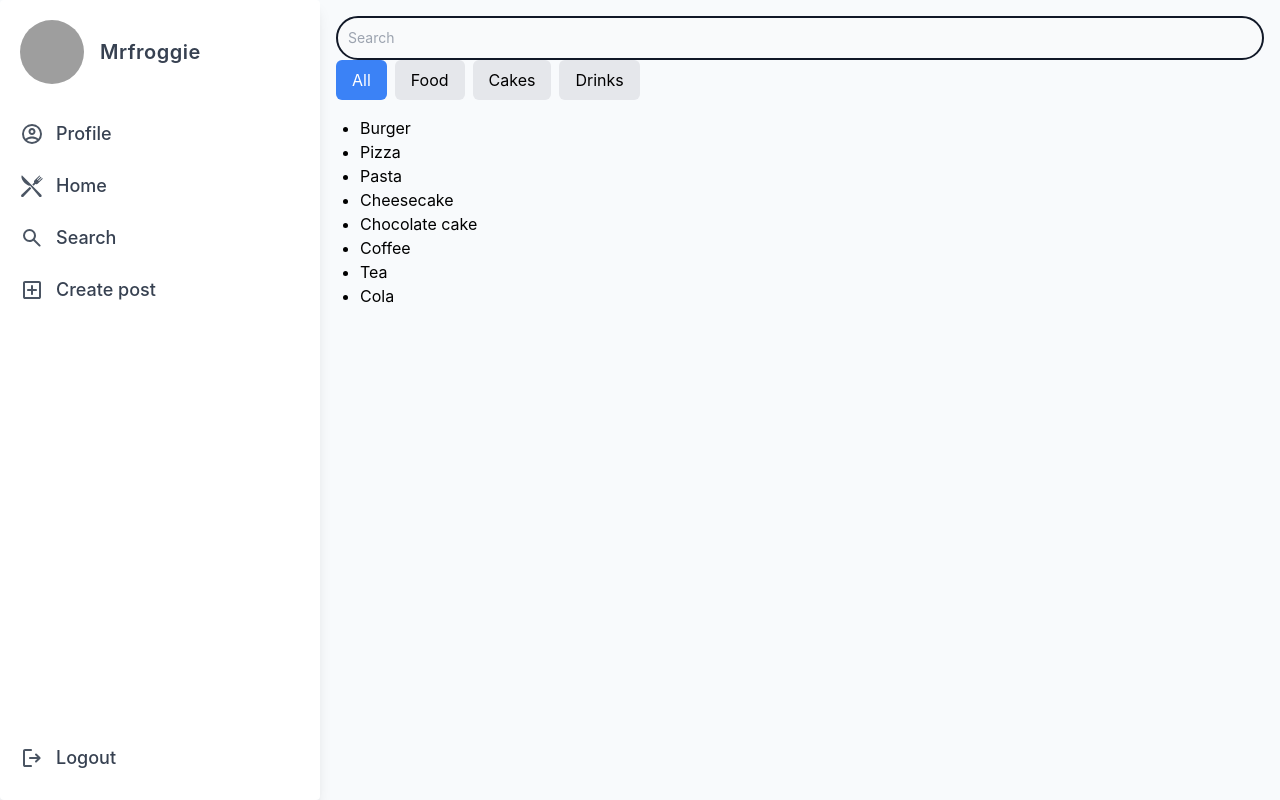
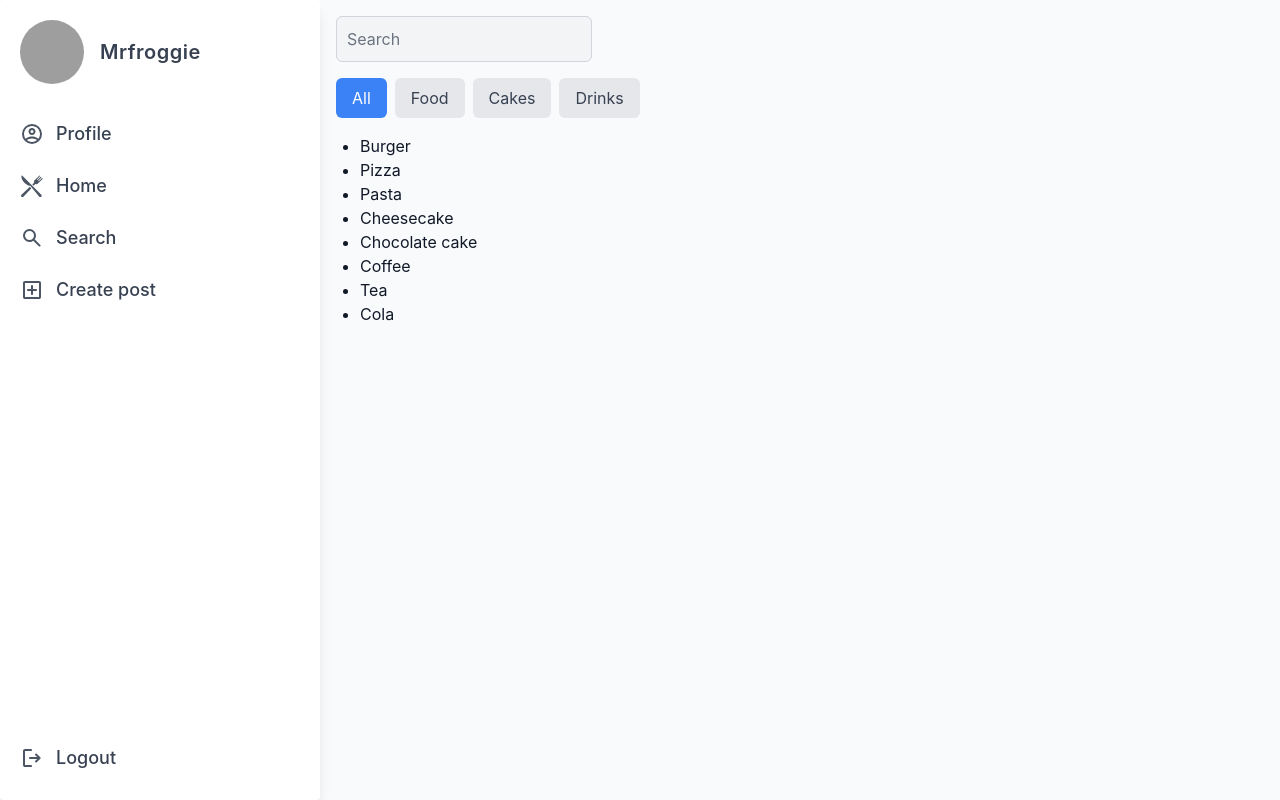
Before and after one commit to chas-academy/u08-business-idea-grupp4, a React (Vite) app in the folder client/: page /home/search in a window 1280 px wide. Built offline with nearby package versions, Linux system fonts and the light colour scheme; grey boxes are pictures that could not be loaded.

Commit message:
styling finished

```diff
--- a/client/src/pages/Search.jsx
+++ b/client/src/pages/Search.jsx
@@ -39,14 +39,14 @@ const Search = () => {
     <div className="container mx-auto p-4">
       <input
         type="text"
-        className="bg-gray-50 border-2 border-gray-900 text-gray-900 sm:text-sm rounded-3xl block w-full p-2.5 "
+        className="bg-gray-100 border border-gray-300 text-gray-900 placeholder-gray-500 rounded-md p-2.5 w-full sm:w-64 mb-4"
         placeholder="Search"
         onChange={handleSearch}
       />
       <div className="flex gap-2 mb-4">
         <button
           className={`py-2 px-4 rounded-md ${
-            filter === 'all' ? 'bg-blue-500 text-white' : 'bg-gray-200'
+            filter === 'all' ? 'bg-blue-500 text-white' : 'bg-gray-200 text-gray-700'
           }`}
           onClick={() => handleFilter('all')}
         >
@@ -54,7 +54,7 @@ const Search = () => {
         </button>
         <button
           className={`py-2 px-4 rounded-md ${
-            filter === 'food' ? 'bg-blue-500 text-white' : 'bg-gray-200'
+            filter === 'food' ? 'bg-blue-500 text-white' : 'bg-gray-200 text-gray-700'
           }`}
           onClick={() => handleFilter('food')}
         >
@@ -62,7 +62,7 @@ const Search = () => {
         </button>
         <button
           className={`py-2 px-4 rounded-md ${
-            filter === 'cake' ? 'bg-blue-500 text-white' : 'bg-gray-200'
+            filter === 'cake' ? 'bg-blue-500 text-white' : 'bg-gray-200 text-gray-700'
           }`}
           onClick={() => handleFilter('cake')}
         >
@@ -70,7 +70,7 @@ const Search = () => {
         </button>
         <button
           className={`py-2 px-4 rounded-md ${
-            filter === 'drink' ? 'bg-blue-500 text-white' : 'bg-gray-200'
+            filter === 'drink' ? 'bg-blue-500 text-white' : 'bg-gray-200 text-gray-700'
           }`}
           onClick={() => handleFilter('drink')}
         >
@@ -79,7 +79,9 @@ const Search = () => {
       </div>
       <ul className="list-disc pl-6">
         {filteredItems.map((item, index) => (
-          <li key={index}>{item.name}</li>
+          <li key={index} className="text-gray-900">
+            {item.name}
+          </li>
         ))}
       </ul>
     </div>
```
